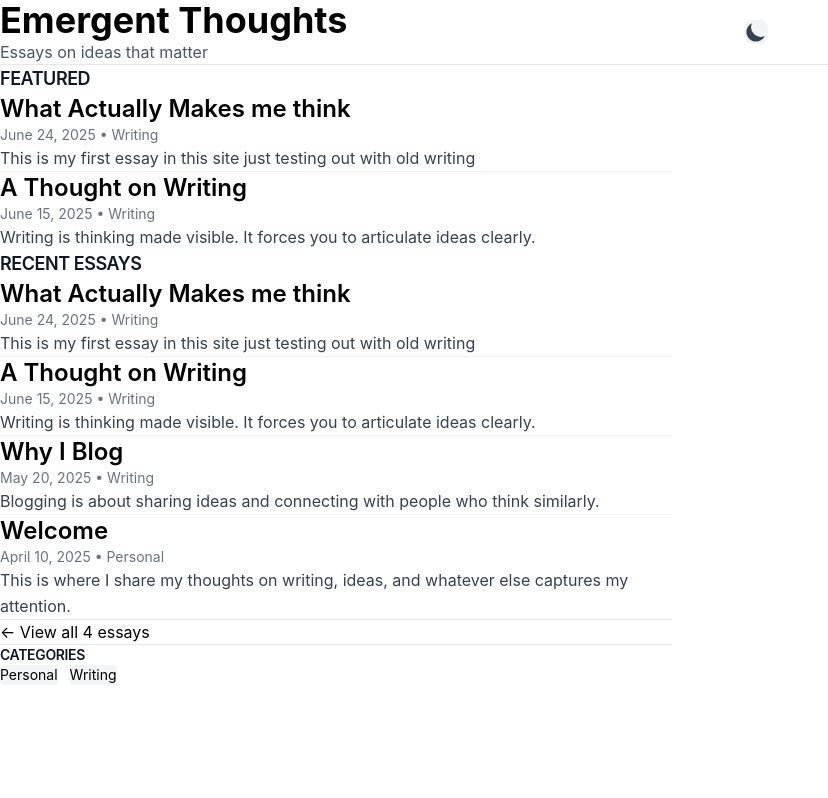
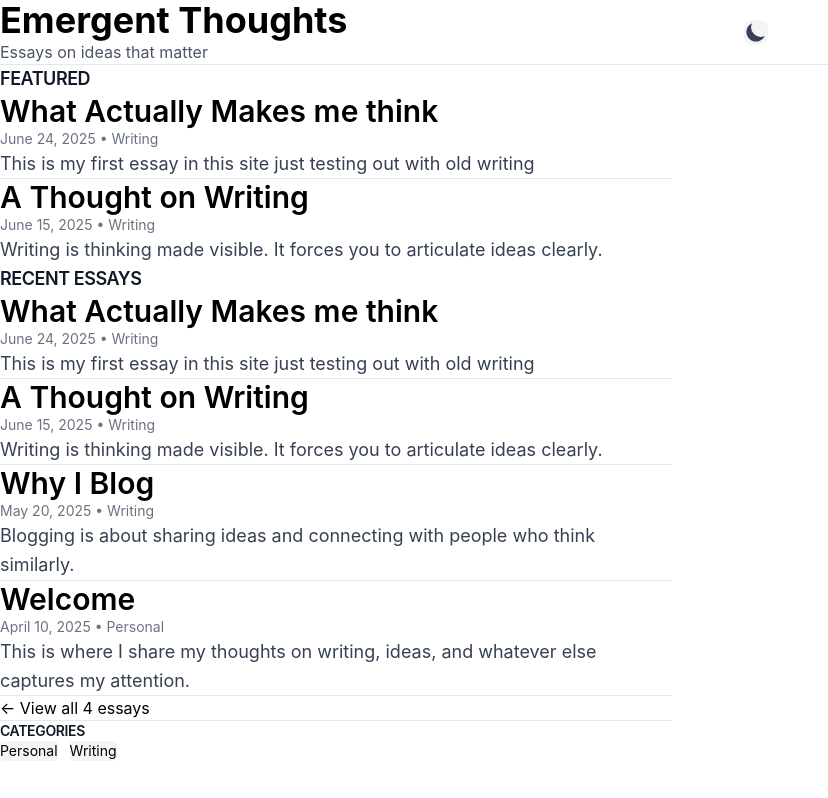
Before and after one commit to SanketAdk/Blog-Test-, a Next.js app: page / in a window 1280 px wide. Shown: the whole page, without its empty margins (0-828 px from the left). Built offline with nearby package versions, Linux system fonts and the light colour scheme.

Commit message:
Update PostCard.tsx

```diff
--- a/components/PostCard.tsx
+++ b/components/PostCard.tsx
@@ -7,16 +7,16 @@ interface PostCardProps {
 
 export default function PostCard({ post }: PostCardProps) {
   return (
-    <article className="py-6 border-b border-gray-100 last:border-0">
+    <article className="py-8 border-b border-gray-200 dark:border-gray-800 last:border-0">
       <Link href={`/posts/${post.slug}`}>
-        <h3 className="text-2xl font-semibold text-black hover:text-gray-600 transition mb-2">
+        <h3 className="text-2xl sm:text-3xl font-semibold text-black dark:text-white hover:text-gray-600 dark:hover:text-gray-400 transition mb-3">
           {post.title}
         </h3>
       </Link>
-      <p className="text-sm text-gray-500 mb-3">
+      <p className="text-sm text-gray-500 dark:text-gray-500 mb-4">
         {formatDate(post.date)} • {post.category}
       </p>
-      <p className="text-gray-700 leading-relaxed">
+      <p className="text-gray-700 dark:text-gray-300 leading-relaxed text-lg">
         {post.excerpt}
       </p>
     </article>
```
